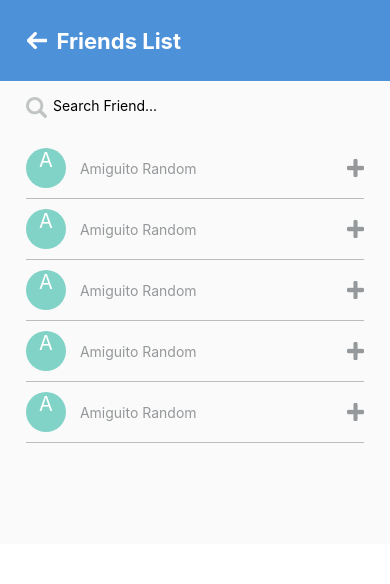
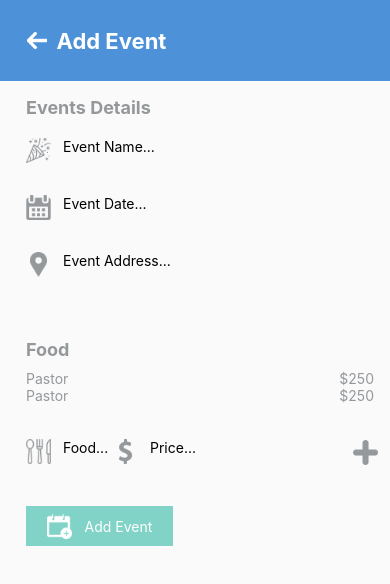
Before and after one commit to RaulECT/hcd, a React Native app: screen / in a window 390 px wide. Shown: the top 584 px of the page. Built offline with nearby package versions, Linux system fonts and the light colour scheme.

Commit message:
Component AddEventView creado

```diff
--- /dev/null
+++ b/AddEventView.js
@@ -0,0 +1,210 @@
+import React, { Component } from 'react';
+import GeneralNavBarView from './GeneralNavBarView'
+import FoodRowView from './FoodRowView'
+import eventNameIcon from './resources/confetti.png'
+import eventDateIcon from './resources/calendar-3.png'
+import foodNameIcon from './resources/cutlery.png'
+import addFoodIcon from './resources/add.png'
+import addEventIcon from './resources/add-event.png'
+import foodPriceIcon from './resources/dollar-symbol.png'
+import eventAddressIcon from './resources/facebook-placeholder-for-locate-places-on-maps.png'
+import searchIcon from './resources/musica-searcher.png'
+import {
+  Platform,
+  StyleSheet,
+  Text,
+  View,
+  TouchableOpacity,
+  ScrollView,
+  TextInput,
+  Image
+} from 'react-native';
+
+const foods = [
+  {name: 'Pastor', price:250},
+  {name: 'Pastor', price:250}
+]
+
+class AddEventView extends Component{
+  render() {
+    return(
+      <View style={{flex:1}}>
+        <GeneralNavBarView
+          title="Add Event"
+        />
+
+        <View style={styles.mainContaier}>
+          <ScrollView>
+            <Text style={styles.title}>Events Details</Text>
+
+            <View style={styles.formSection}>
+              <View style={styles.formGroup}>
+                <Image
+                  source={eventNameIcon}
+                  style={styles.icon}
+                />
+
+                <TextInput
+                  style={styles.input}
+                  placeholder="Event Name..."
+                  underlineColorAndroid='#BCBCBC'
+                />
+              </View>
+
+              <View style={styles.formGroup}>
+                <Image
+                  source={eventDateIcon}
+                  style={styles.icon}
+                />
+
+                <TextInput
+                  style={styles.input}
+                  placeholder="Event Date..."
+                  underlineColorAndroid='#BCBCBC'
+                />
+              </View>
+
+              <View style={styles.formGroup}>
+                <Image
+                  source={eventAddressIcon}
+                  style={styles.icon}
+                />
+
+                <TextInput
+                  style={styles.input}
+                  placeholder="Event Address..."
+                  underlineColorAndroid='#BCBCBC'
+                />
+              </View>
+            </View>
+
+            <View style={styles.foodSection}>
+              <Text style={styles.title}>Food</Text>
+
+              <View style={styles.foodList}>
+                {foods.map( ( food, index )=>{
+                  return(
+                    <FoodRowView
+                      key={index}
+                      name={food.name}
+                      price={food.price}
+                    />
+                  )
+                } )}
+              </View>
+
+              <View style={styles.inlineForm}>
+                <View style={{flexDirection: 'row', alignItems:'center'}}>
+                  <View style={styles.formGroup}>
+                    <Image
+                      source={foodNameIcon}
+                      style={styles.icon}
+                    />
+
+                    <TextInput
+                      style={styles.foodInput}
+                      placeholder="Food..."
+                      underlineColorAndroid='#BCBCBC'
+                    />
+                  </View>
+
+                  <View style={styles.formGroup}>
+                    <Image
+                      source={foodPriceIcon}
+                      style={styles.icon}
+                    />
+
+                    <TextInput
+                      style={styles.foodInput}
+                      placeholder="Price..."
+                      underlineColorAndroid='#BCBCBC'
+                    />
+                  </View>
+                </View>
+
+                <TouchableOpacity style={styles.formGroup}>
+                  <Image
+                    source={addFoodIcon}
+                    style={styles.icon}
+                  />
+                </TouchableOpacity>
+              </View>
+            </View>
+
+            <TouchableOpacity style={styles.addButton}>
+              <Image
+                source={addEventIcon}
+                style={styles.icon}
+              />
+              <Text style={styles.buttonText}>Add Event</Text>
+            </TouchableOpacity>
+          </ScrollView>
+        </View>
+      </View>
+    )
+  }
+}
+
+const styles = StyleSheet.create({
+  mainContaier: {
+    backgroundColor: '#FAFAFA',
+    minHeight: '100%',
+    flex: 1,
+    paddingTop: 16,
+    paddingLeft: 26,
+  },
+  title:{
+    fontWeight: 'bold',
+    fontSize: 18,
+    color: '#95989A'
+  },
+  formSection:{
+    marginTop: 20
+  },
+  formGroup:{
+    flexDirection: 'row',
+    marginBottom:30
+  },
+  icon:{
+    width: 25,
+    height: 25,
+    marginRight: 12
+  },
+  input:{
+    width: '80%',
+    paddingBottom: 10
+  },
+  foodInput:{
+    width: 50,
+    paddingBottom: 10
+  },
+  foodSection:{
+    marginTop: 30
+  },
+  foodList:{
+    marginTop: 10,
+    marginBottom: 15,
+    paddingRight: 16
+  },
+  inlineForm:{
+    alignItems: 'center',
+    flexDirection: 'row',
+    justifyContent: 'space-between',
+    marginTop: 20
+  },
+  addButton:{
+    width: 147,
+    height: 40,
+    alignItems: 'center',
+    justifyContent: 'center',
+    flexDirection: 'row',
+    backgroundColor: '#81D2C7',
+    marginTop: 10
+  },
+  buttonText: {
+    color:'#FFFFFF',
+    marginLeft: 1
+  }
+})
+
+export default AddEventView
--- a/App.js
+++ b/App.js
@@ -1,6 +1,7 @@
 import React from 'react';
 import EventsListView from './EventsListView'
 import FriendsListView from './FriendsListView'
+import AddEventView from './AddEventView'
 import { StyleSheet, Text, View } from 'react-native';
 
 export default class App extends React.Component {
@@ -15,7 +16,8 @@ export default class App extends React.Component {
     return(
 
       //<EventsListView/>
-     <FriendsListView/>
+     //<FriendsListView/>
+     <AddEventView/>
     )
 
 
--- /dev/null
+++ b/FoodRowView.js
@@ -0,0 +1,34 @@
+import React, { Component } from 'react';
+import {
+  Platform,
+  StyleSheet,
+  Text,
+  View,
+  TouchableOpacity,
+  ScrollView,
+  TextInput,
+  Image
+} from 'react-native';
+
+class FoodRowView extends Component {
+  render() {
+    return(
+      <View style={styles.container}>
+        <Text style={styles.text}>{this.props.name}</Text>
+        <Text style={styles.text}>${this.props.price}</Text>
+      </View>
+    )
+  }
+}
+
+const styles = StyleSheet.create( {
+  container:{
+    flexDirection: 'row',
+    justifyContent: 'space-between'
+  },
+  text:{
+    color: '#95989A'
+  }
+} )
+
+export default FoodRowView
```
